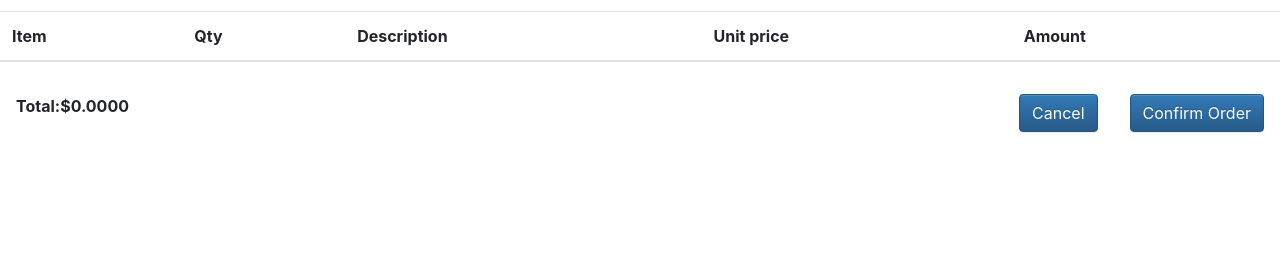
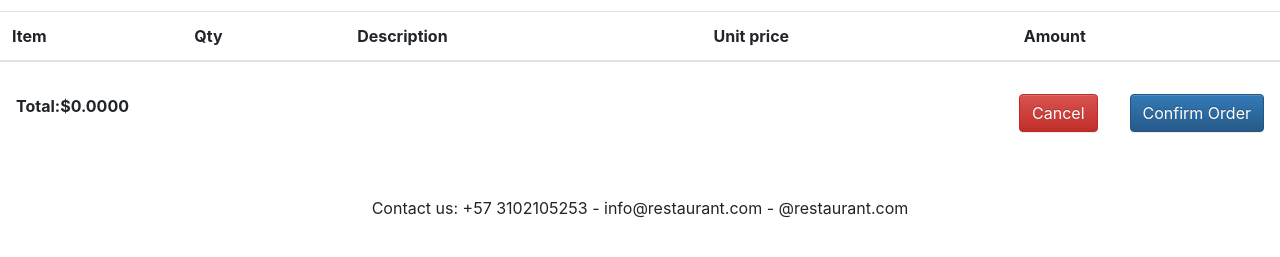
Before and after one commit to diegommezp28/parcial1-web, a plain HTML site: page index.html in a window 1280 px wide. Both pictures are taken after a click on the picture 1046 px from the left and 38 px from the top of the page. Shown: the part 685-942 px from the top of the page. Before the commit the page ends 833 px from the top, so only its background shows below. Drawn offline with nearby package versions, Linux system fonts and the light colour scheme; no server answers.

Commit message:
95% funcional

```diff
--- a/index.html
+++ b/index.html
@@ -65,6 +65,9 @@
     <div id="nombre_categoria" class="text-center"></div>
     <hr />
     <div id="productos" class="productos"></div>
+    <footer class="d-flex justify-content-center m-5">
+      <span>Contact us: +57 3102105253 - info@restaurant.com - @restaurant.com</span>
+    </footer>
     <script src="./index.js"></script>
   </body>
 </html>
--- a/index.js
+++ b/index.js
@@ -153,15 +153,42 @@ function handler_carro_compras() {
     <div class='w-100 position-relative'>
         <p class="font-weight-bold m-3 float-left">Total:$${total.toPrecision(5)} </p>
         <button id='boton-confirmar'  type="button" class="btn btn-primary confirmar float-right m-3">Confirm Order</button>
-        <button  type="button" class="btn btn-primary cancel float-right m-3">Cancel</button>
+        <button id='boton-cancelar' type="button" class="btn btn-danger cancel float-right m-3"
+                data-toggle="modal" data-target="#modal"> Cancel
+        </button>
+
+        <div class="modal fade" id="modal" tabindex="-1" role="dialog" aria-labelledby="exampleModalLabel" aria-hidden="true">
+            <div class="modal-dialog" role="document">
+                <div class="modal-content">
+                    <div class="modal-header">
+                        <h5 class="modal-title" id="exampleModalLabel">Cancel the order</h5>
+                        <button type="button" class="close" data-dismiss="modal" aria-label="Close">
+                            <span aria-hidden="true">&times;</span>
+                        </button>
+                    </div>
+                    <div class="modal-body">
+                        <p>Are you sure about cancelling the order?</p>
+                    </div>
+                    <div class="modal-footer">
+                        <button id="confirmar-cancelacion" type="button" class="btn btn-danger" data-dismiss="modal">
+                            Yes, I want to cancel de order
+                        </button>
+                        <button type="button" class="btn btn-primary" data-dismiss="modal">No, I want to continue adding products</button>
+                    </div>
+                </div>
+            </div>
+        </div>
     </div>
   `
     htmlTabla = htmlTabla.replace('{{replace}}', bodyTabla);
     nodoProductos.innerHTML = htmlTabla
 
     let botonConfirmar = document.getElementById('boton-confirmar');
+    let botonConfirmarCancelacion = document.getElementById('confirmar-cancelacion')
 
-    botonConfirmar.addEventListener('click', confirmar)
+
+    botonConfirmar.addEventListener('click', confirmar);
+    botonConfirmarCancelacion.addEventListener('click', cancelar);
 
 
 }
@@ -188,6 +215,15 @@ function confirmar() {
 
 }
 
+function cancelar(){
+    carroCompras.numeroProductos = 0
+    carroCompras.productos = {}
+    let nodoCarrito = document.getElementById('items-number')
+    nodoCarrito.innerHTML = `0 items`;
+    productos();
+
+}
+
 function getProduct(id) {
     const [categoria, producto] = id.split('-');
     return categorias[categoria].products[producto];
```
